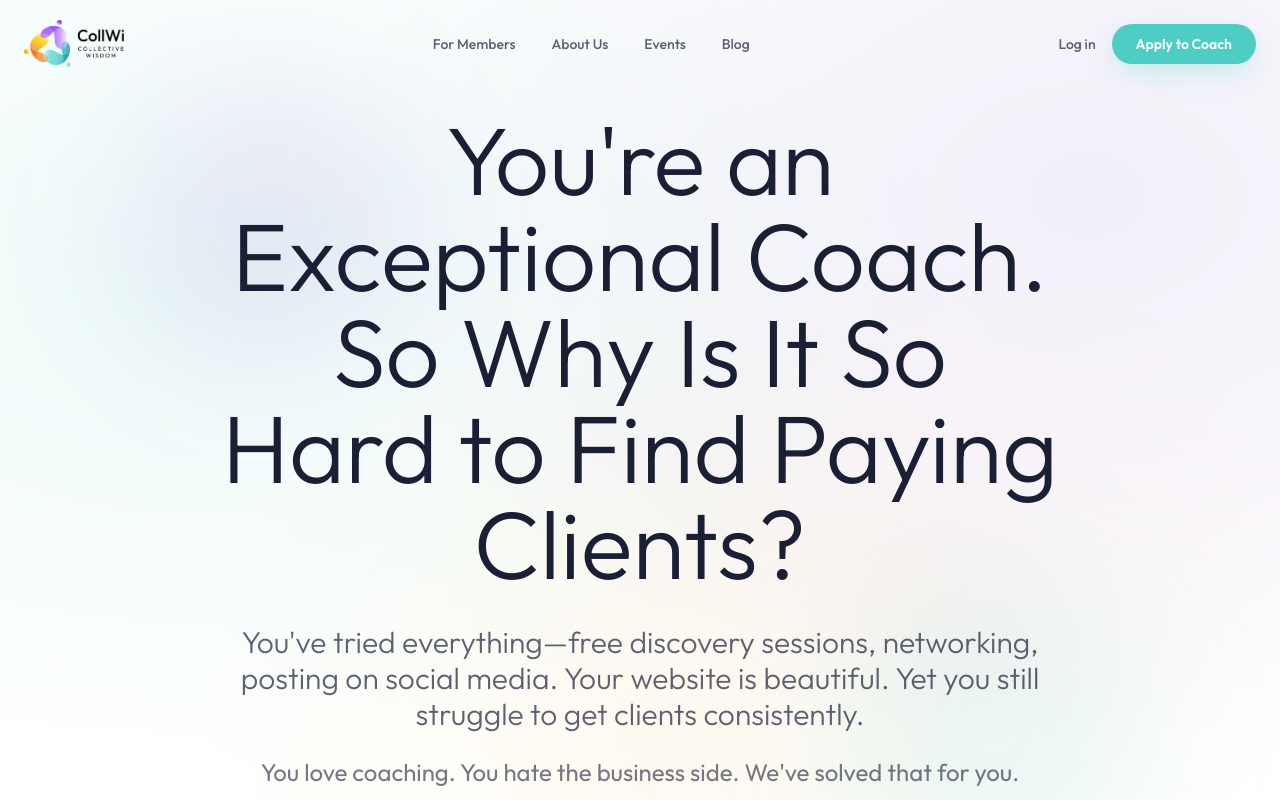
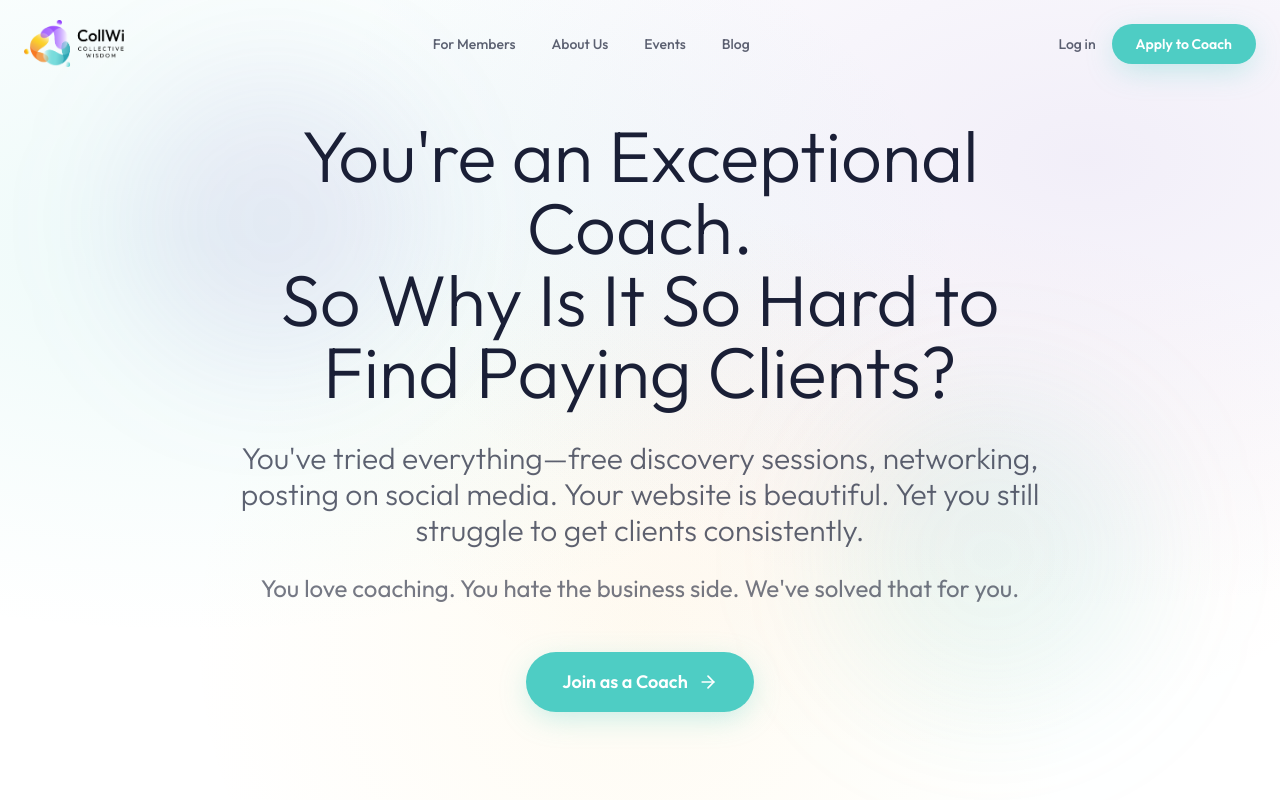
Before and after one commit to gaiaCollwi/collwi-coach, a Next.js app: page / in a window 1280 px wide. Shown: the top 800 px of the page. Built offline with nearby package versions, Linux system fonts and the light colour scheme.

Commit message:
Match hero headline styling to CollWiers page (text size + line height)

```diff
--- a/app/page.tsx
+++ b/app/page.tsx
@@ -14,7 +14,7 @@
 
         <div className="relative z-10 max-w-4xl mx-auto px-6 text-center pt-28 pb-20">
           <FadeIn delay={0.15}>
-            <h1 className="text-5xl sm:text-6xl md:text-7xl lg:text-8xl font-sans font-light leading-[1.05] mb-8">
+            <h1 className="text-4xl sm:text-5xl md:text-6xl lg:text-7xl font-sans font-light leading-[1.1] mb-8">
               You're an Exceptional Coach.
               <br />
               So Why Is It So Hard to Find Paying Clients?
```
